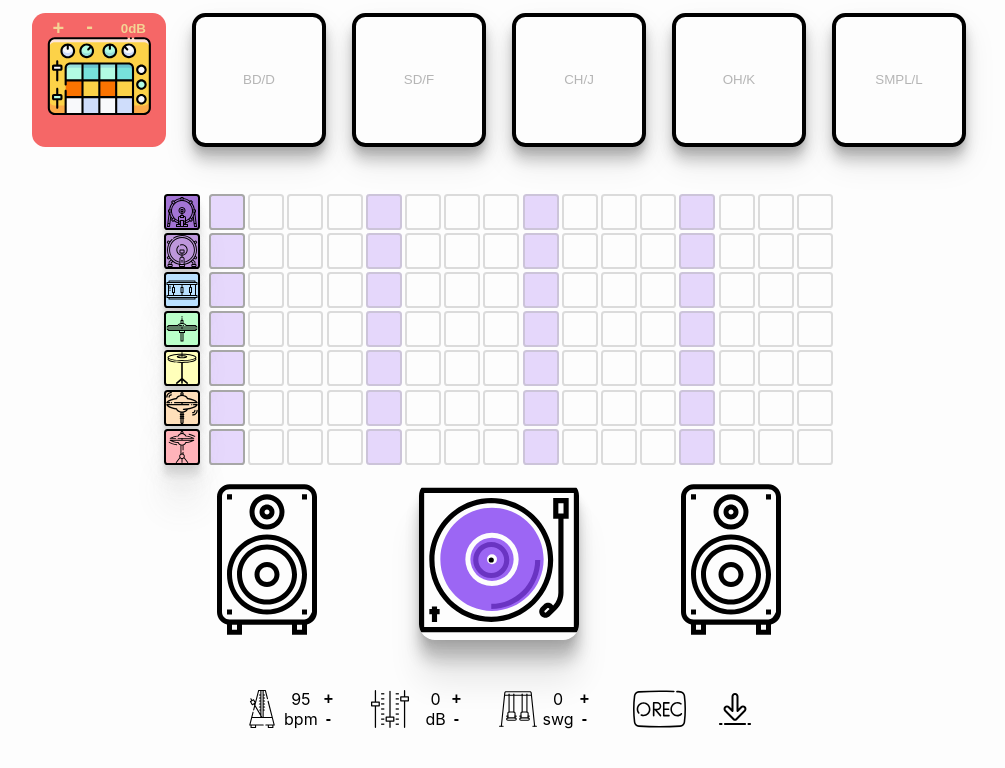
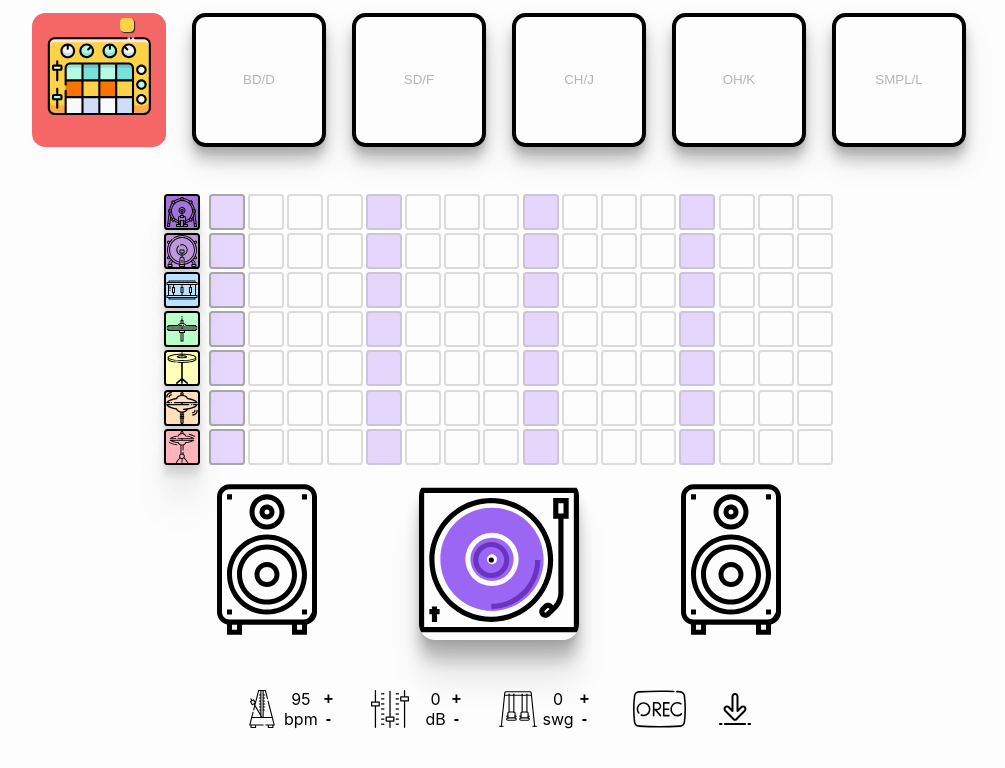
Before and after one commit to JakubJureczko/drum-seq, a React (Create React App) app: page / in a window 1280 px wide. Shown: the top 768 px of the page, without its empty margins (141-1146 px from the left). Built offline with nearby package versions, Linux system fonts and the light colour scheme; no server answers.

Commit message:
vol btn sampel

```diff
--- a/src/components/SampleBtn.css
+++ b/src/components/SampleBtn.css
@@ -8,7 +8,7 @@
 }
 .btn2 {
   display: flex;
-
+ justify-content: center;
 
   width: 10em;
   height: 10em;
@@ -23,6 +23,7 @@
   background-size: cover;
   background-repeat: no-repeat;
    background-color: rgba(243, 65, 65, 0.8); /*rgba(243, 65, 65, 0.8); */ /*rgb(255, 112, 126)     rgba(220, 86, 144, 0.9)*/
+
 }
 
 .btn {
@@ -48,44 +49,41 @@
   transform: translateY(2px);
 }
 
-.btnvol {
-  display: flex;
-  width: 100%;
-  justify-content: space-around;
-  opacity: 0.9;
+
+.btn2 input {
+  width: 80%;
 }
 
-.btnvol span {
-  font-size: 1em;
-  align-self: center;
-  width: 30%;
-  color: rgba(244, 250, 164, 0.815);
-  font-weight: bold;
+
+input[type=range] {
+  -webkit-appearance: none;
+  margin: 0.6em 0;
+  width: 80%;
+  background: transparent;
+  border-radius: 10%;
+
 }
+input[type=range]:focus {
+  outline: none;
+}
+input[type=range]::-webkit-slider-runnable-track {
+  width: 100%;
+  height: 0.7em;
+  cursor: pointer;
 
-.volplus {
-  outline: none;
-  border: none;
-  background-color: inherit;
-  font-size: 1.5em;
+
+  border-radius: 5%;
+
+
+}
+input[type=range]::-webkit-slider-thumb {
+  box-shadow: 1px 1px 1px #2c2727;
+  border: 1px solid #fcd248;
+  height: 1em;
+  width: 1em;
+  border-radius: 30%;
+  background: #fcd248;
   cursor: pointer;
-  color: rgba(244, 250, 164, 0.815);
-  font-weight: bold;
+  -webkit-appearance: none;
+  margin-top: -0.3em;
 }
-
-.volminus {
-  outline: none;
-  border: none;
-  background-color: inherit;
-  font-size: 1.5em;
-  cursor: pointer;
-  margin-left: 0.5em;
-  color: rgba(244, 250, 164, 0.815);
-  font-weight: bold;
-  margin-bottom: 0.2em;
-}
-
-.plusminus {
-  display: flex;
-  align-items: center;
-}
--- a/src/components/SampleBtn.js
+++ b/src/components/SampleBtn.js
@@ -55,26 +55,6 @@ function SampleBtn() {
   const [isLoaded, setLoaded] = useState(false);
   const [activeButton, setActiveButton] = useState("");
   const [vol, setVol] = useState(0);
-  const [isMousePlus, setMousePlus] = useState(false);
-  const [isMouseMinus, setMouseMinus] = useState(false);
-
-  function useInterval(callback, delay) {
-    const savedCallback = useRef();
-
-    useEffect(() => {
-      savedCallback.current = callback;
-    }, [callback]);
-
-    useEffect(() => {
-      function tick() {
-        savedCallback.current();
-      }
-      if (delay !== null) {
-        let id = setInterval(tick, delay);
-        return () => clearInterval(id);
-      }
-    }, [delay]);
-  }
 
   const sampler = useRef(null);
 
@@ -97,25 +77,7 @@ function SampleBtn() {
     sampler.current.releaseAll();
     setActiveButton(sound);
     sampler.current.triggerAttack(sound);
-    sampler.current.volume.value = vol;
   };
-
-  function volUp() {
-    if (vol < 6) {
-      setVol(vol + 1);
-    } else {
-      setVol(vol);
-    }
-  }
-  function volDown() {
-    if (vol > -30) {
-      setVol(vol - 1);
-    } else {
-      setVol(vol);
-    }
-  }
-  useInterval(volUp, isMousePlus ? 200 : null);
-  useInterval(volDown, isMouseMinus ? 200 : null);
 
   useEffect(() => {
     document.addEventListener("keypress", (e) => {
@@ -127,6 +89,10 @@ function SampleBtn() {
     });
   }, []);
 
+  useEffect(() => {
+    sampler.current.volume.value = vol;
+  }, [vol]);
+
   function handleKeyPress(keyCode) {
     if (validKeys.indexOf(keyCode) === -1) return;
     const soundName = triggers.find((trigger) => keyCode === trigger.keyCode)
@@ -134,45 +100,24 @@ function SampleBtn() {
     play(soundName);
   }
 
+  const volume = (event) => {
+    setVol(event.target.value);
+  };
+
   return (
     <div className="samplebtn">
       <div className="btnContainer">
         <button className="btn2">
-          <div className="btnvol">
-            <div className="plusminus">
-              <button
-                className="volplus"
-                onMouseDown={() => {
-                  setMousePlus(true);
-                  if (vol < 6) {
-                    setVol(vol + 1);
-                  } else {
-                    setVol(vol);
-                  }
-                }}
-                onMouseLeave={() => setMousePlus(false)}
-                onMouseUp={() => setMousePlus(false)}
-              >
-                +
-              </button>
-              <button
-                className="volminus"
-                onMouseDown={() => {
-                  setMouseMinus(true);
-                  if (vol > -30) {
-                    setVol(vol - 1);
-                  } else {
-                    setVol(vol);
-                  }
-                }}
-                onMouseUp={() => setMouseMinus(false)}
-                onMouseLeave={() => setMouseMinus(false)}
-              >
-                -
-              </button>
-            </div>
-            <span>{vol}dB</span>
-          </div>
+          <input
+            onChange={volume}
+            value={vol}
+            id="volM"
+            type="range"
+            name="vol"
+            min={-30}
+            max={6}
+            step="1"
+          />
         </button>
         {triggers.map(({ name, displayName }) => (
           <button
```
